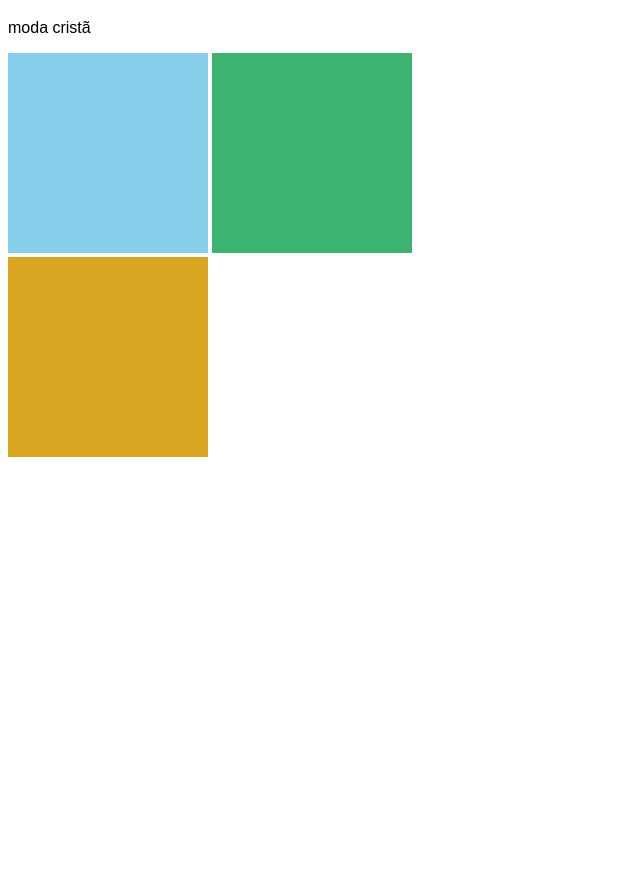
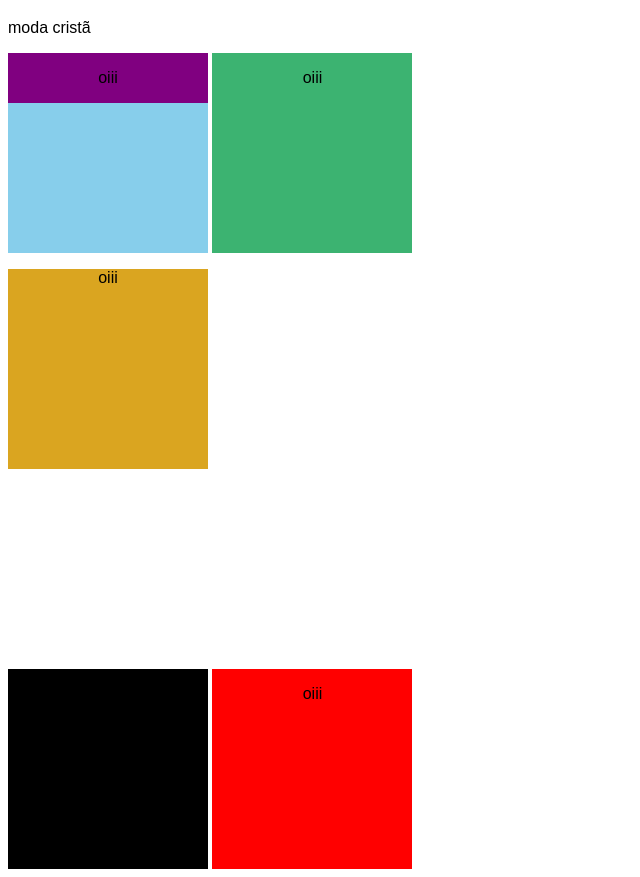
Before and after one commit to ADCR14/site, a plain HTML site: page index.html in a window 1280 px wide. Shown: the part 87-964 px from the top of the page, without its empty margins (0-640 px from the left). Before the commit the page ends 800 px from the top, so only its background shows below. Drawn offline with Linux system fonts and the light colour scheme; a web font is replaced by a local one.

Commit message:
atualizei

```diff
--- a/css/style.css
+++ b/css/style.css
@@ -6,13 +6,41 @@ html{
     height: 200px;
     width: 200px;
     background-color: #87CEEB;
+
     display: inline-block;
+
+    justify-content: center;
+    align-items: center;
+
+    text-align: center ;
+
+
+
 }
+
+
+.texto{
+
+    display: flex;
+
+    justify-content: center;
+    align-items: center;
+
+    text-align: center ;
+
+}
+
+#div_interna {
+  background-color: purple;
+}
+
+
 
 #segunda{
       height: 200px;
       width: 200px;
       background-color: #3CB371;
+      text-align: center;
       display: inline-block;
 }
 
@@ -20,4 +48,27 @@ html{
     height: 200px;
     width: 200px;
     background-color: #DAA520;
+    text-align: center;
 }
+
+#quarta{
+  height: 200px;
+  width:  300px;
+  background-color: white;
+}
+
+#quinta{
+  height: 200px;
+  width: 200px;
+  background-color: black;
+  text-align: center;
+  display: inline-block;
+}
+
+#sexta{
+  height: 200px;
+  width:  200px;
+  background-color: red;
+  text-align: center;
+  display: inline-block;
+}
--- a/index.html
+++ b/index.html
@@ -25,10 +25,28 @@
 
 
         <div id="primeira">
+          <div class="texto" id="div_interna">
+                <p>oiii</p>
+          </div>
         </div>
+
         <div id="segunda">
+        <p>oiii</p>
         </div>
+
         <div id="terceira">
+        <p>oiii</p>
+        </div>
+
+        <div id="quarta">
+        </div >
+
+        <div id="quinta">
+        <p>oiii</p>
+        </div>
+
+        <div id="sexta">
+        <p>oiii</p>
         </div>
 
     </body>
```
